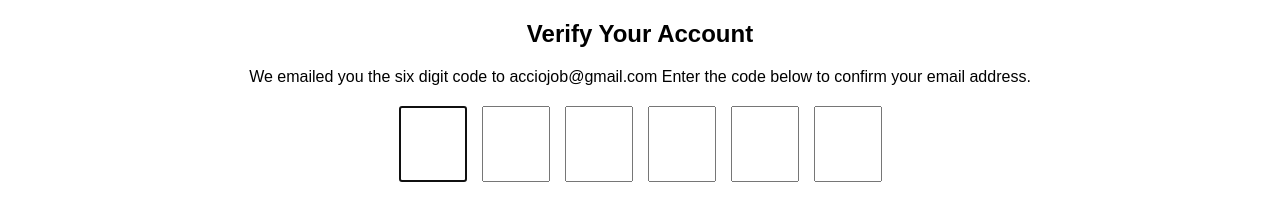
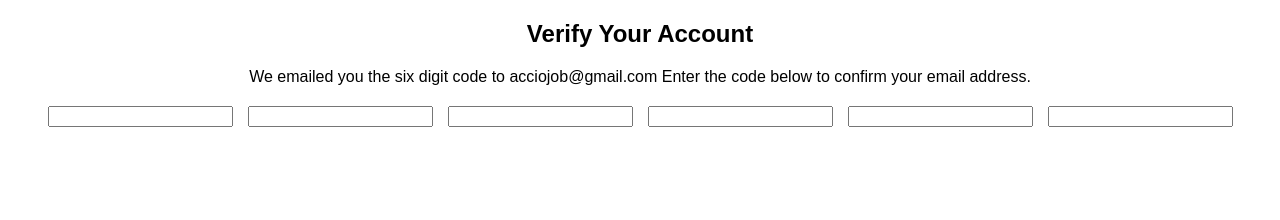
Before and after one commit to acciojob/OTP-sahilgrao, a website: page main.html in a window 1280 px wide. Drawn offline with Linux system fonts and the light colour scheme.

Commit message:
created a submission

```diff
--- a/main.html
+++ b/main.html
@@ -17,12 +17,12 @@
 
 	<div class="code-container">
 
-	<input type="text" maxlength="1" class="code">
-	<input type="text" maxlength="1" class="code">
-	<input type="text" maxlength="1" class="code">
-	<input type="text" maxlength="1" class="code">
-	<input type="text" maxlength="1" class="code">
-	<input type="text" maxlength="1" class="code">
+	<input type="text" maxlength="1" class="code-1">
+	<input type="text" maxlength="1" class="code-2">
+	<input type="text" maxlength="1" class="code-3">
+	<input type="text" maxlength="1" class="code-4">
+	<input type="text" maxlength="1" class="code-5">
+	<input type="text" maxlength="1" class="code-6">
 
 	</div>
 
--- a/script.js
+++ b/script.js
@@ -1,7 +1,7 @@
 //your JS code here. If required.
 const codes = document.querySelectorAll('.code');
 
-codes[0].focus();
+//codes[0].focus();
 
 codes.forEach((code,index)=>{
 
@@ -13,7 +13,7 @@
 
 			setTimeout(()=>{
 				if (codes[index + 1]){
-					codes[index + 1].focus();
+					//codes[index + 1].focus();
 				}
 			},4);
 		}
```
